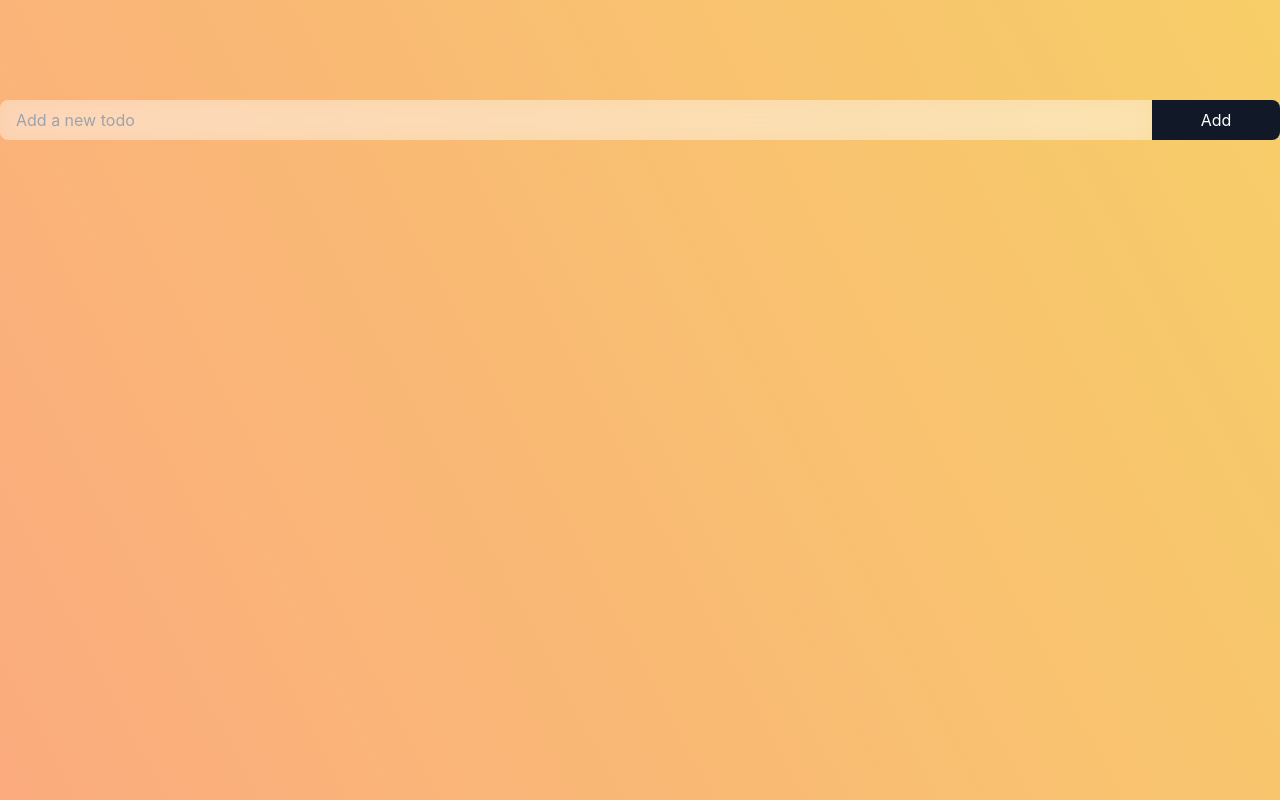
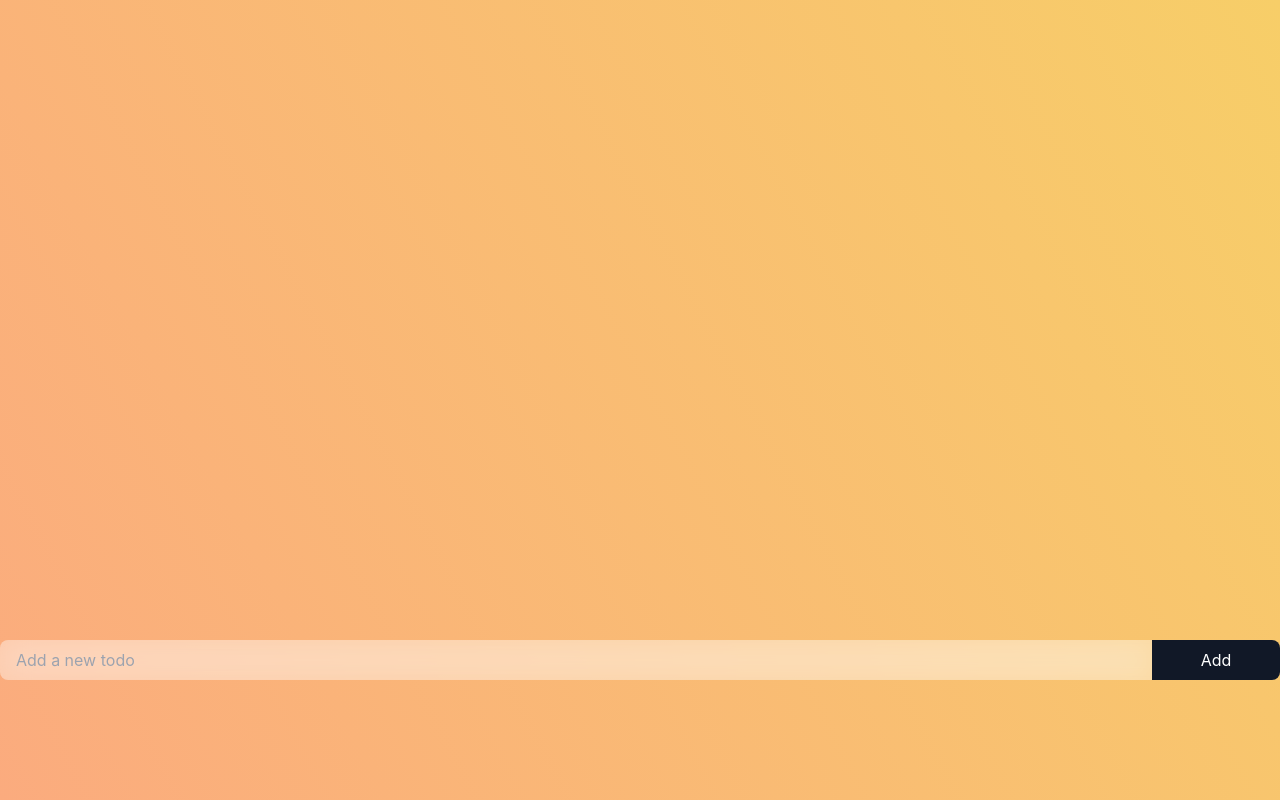
Before and after one commit to abhijeet8900/qp-react-assessment, a React (Create React App) app: page / in a window 1280 px wide. Built offline with nearby package versions, Linux system fonts and the light colour scheme.

Commit message:
- Refactor components

```diff
--- a/src/App.css
+++ /dev/null
@@ -1,40 +0,0 @@
-.App {
-  text-align: center;
-  background-color: #fbab7e;
-  background-image: linear-gradient(62deg, #fbab7e 0%, #f7ce68 100%);
-}
-
-.App-logo {
-  height: 40vmin;
-  pointer-events: none;
-}
-
-@media (prefers-reduced-motion: no-preference) {
-  .App-logo {
-    animation: App-logo-spin infinite 20s linear;
-  }
-}
-
-.App-header {
-  background-color: #282c34;
-  min-height: 100vh;
-  display: flex;
-  flex-direction: column;
-  align-items: center;
-  justify-content: center;
-  font-size: calc(10px + 2vmin);
-  color: white;
-}
-
-.App-link {
-  color: #61dafb;
-}
-
-@keyframes App-logo-spin {
-  from {
-    transform: rotate(0deg);
-  }
-  to {
-    transform: rotate(360deg);
-  }
-}
--- /dev/null
+++ b/src/App.module.css
@@ -0,0 +1,15 @@
+.wrapper {
+  @apply h-screen;
+  @apply w-screen;
+  text-align: center;
+  background-color: #fbab7e;
+  background-image: linear-gradient(62deg, #fbab7e 0%, #f7ce68 100%);
+}
+
+.container {
+  @apply max-w-7xl;
+  @apply mx-auto;
+  @apply flex;
+  @apply flex-col;
+  @apply gap-y-10;
+}
--- a/src/App.tsx
+++ b/src/App.tsx
@@ -1,7 +1,8 @@
 import React, { useEffect, useState } from "react";
-import "./App.css";
+import styles from "./App.module.css";
 import TodoList from "./components/todo-list";
 import { Item } from "./types/item";
+import AddTodo from "./components/add-todo";
 
 function App() {
   const [todos, setTodos] = useState<Item[]>([]);
@@ -20,8 +21,10 @@ function App() {
     localStorage.setItem("todos", JSON.stringify(todos));
   }, [todos]);
 
-  const addNewItem = (item: Item) => {
-    const updateItems = [item, ...todos];
+  const addNewItem = (text: string) => {
+    const id = Math.random();
+    const newTodo = { id, text: text, checked: false };
+    const updateItems = [newTodo, ...todos];
     setTodos(updateItems);
   };
 
@@ -39,14 +42,17 @@ function App() {
     const updatedItems = todos.filter((todoItem) => todoItem.id !== item.id);
     setTodos(updatedItems);
   };
+
   return (
-    <div className="App bg-gray-100 h-screen w-screen">
-      <TodoList
-        items={todos}
-        addItem={addNewItem}
-        removeItem={deleteItem}
-        changeItemStatus={updateItemStatus}
-      />
+    <div className={styles.wrapper}>
+      <div className={styles.container}>
+        <TodoList
+          items={todos}
+          removeItem={deleteItem}
+          changeItemStatus={updateItemStatus}
+        />
+        <AddTodo onAdd={addNewItem} />
+      </div>
     </div>
   );
 }
--- a/src/components/todo-list/index.tsx
+++ b/src/components/todo-list/index.tsx
@@ -1,26 +1,19 @@
 import React from "react";
 import TodoItem from "../todo-item";
-import AddTodo from "../add-todo";
 import { Item } from "../../types/item";
 import styles from "./styles.module.css";
 
 type TodoListProps = {
   items: Item[];
-  addItem: (item: Item) => void;
   changeItemStatus: (item: Item) => void;
   removeItem: (item: Item) => void;
 };
 
 const TodoList: React.FC<TodoListProps> = ({
   items,
-  addItem,
   changeItemStatus,
   removeItem,
 }) => {
-  const onAdd = (text: string) => {
-    const id = Math.random();
-    addItem({ id, text: text, checked: false });
-  };
   const markItem = (item: Item) => {
     changeItemStatus(item);
   };
@@ -39,7 +32,6 @@ const TodoList: React.FC<TodoListProps> = ({
           />
         ))}
       </div>
-      <AddTodo onAdd={onAdd} />
     </div>
   );
 };
--- a/src/components/todo-list/styles.module.css
+++ b/src/components/todo-list/styles.module.css
@@ -1,11 +1,9 @@
 .container {
-  @apply mx-auto;
-  @apply max-w-7xl;
   @apply pt-20;
+  height: 75vh;
 }
 
 .item_wrapper {
-  max-height: 75vh;
   @apply mb-5;
   @apply w-full;
   @apply h-full;
```
